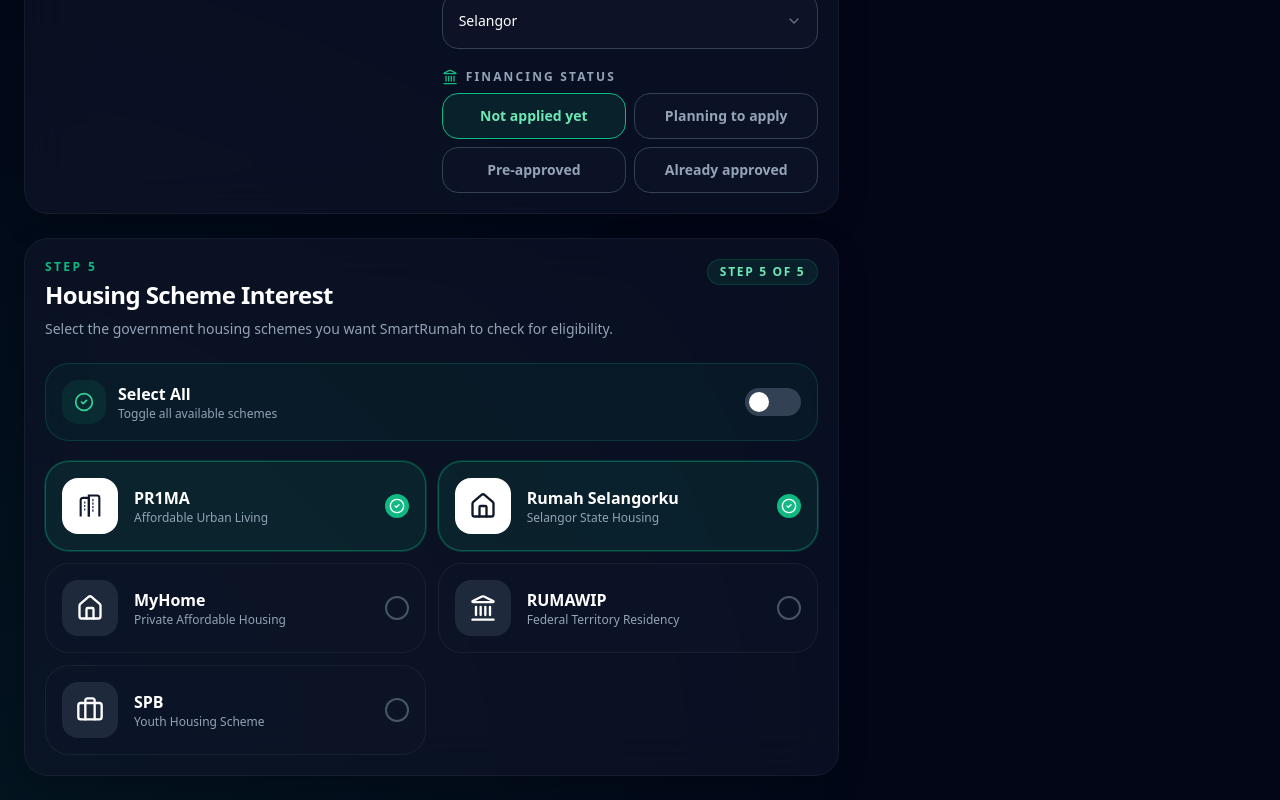
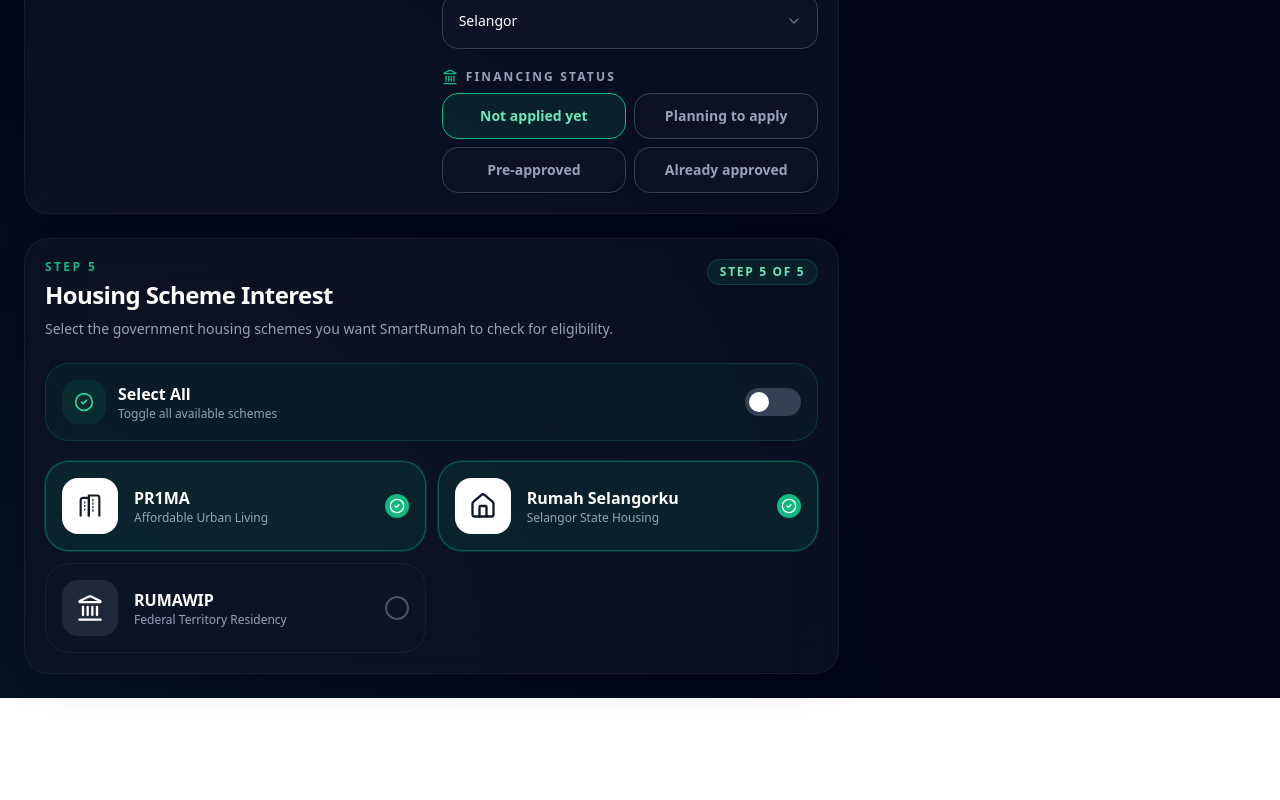
Before and after one commit to SitiFatimah0403/SmartRumah, a React (Vite) app in the folder frontend/: page /register in a window 1280 px wide. Shown: the part 2502-3302 px from the top of the page. After the commit the page ends 3200 px from the top, so only its background shows below. Built offline with nearby package versions, Linux system fonts and the light colour scheme; the HTML template or start-up script is replaced by a standard one.

Commit message:
Update Register.tsx

```diff
--- a/frontend/src/components/auth/Register.tsx
+++ b/frontend/src/components/auth/Register.tsx
@@ -45,7 +45,7 @@
   "Labuan",
 ];
 
-type SchemeKey = "prima" | "selangorku" | "myhome" | "rumawip" | "spb";
+type SchemeKey = "prima" | "selangorku" | "rumawip" ;
 
 const schemeOptions: {
   key: SchemeKey;
@@ -55,9 +55,7 @@
 }[] = [
   { key: "prima", title: "PR1MA", subtitle: "Affordable Urban Living", icon: <BuildingIcon /> },
   { key: "selangorku", title: "Rumah Selangorku", subtitle: "Selangor State Housing", icon: <House className="h-7 w-7" /> },
-  { key: "myhome", title: "MyHome", subtitle: "Private Affordable Housing", icon: <Home className="h-7 w-7" /> },
   { key: "rumawip", title: "RUMAWIP", subtitle: "Federal Territory Residency", icon: <Landmark className="h-7 w-7" /> },
-  { key: "spb", title: "SPB", subtitle: "Youth Housing Scheme", icon: <Briefcase className="h-7 w-7" /> },
 ];
 
 export default function SmartRumahCombinedPage() {
```
